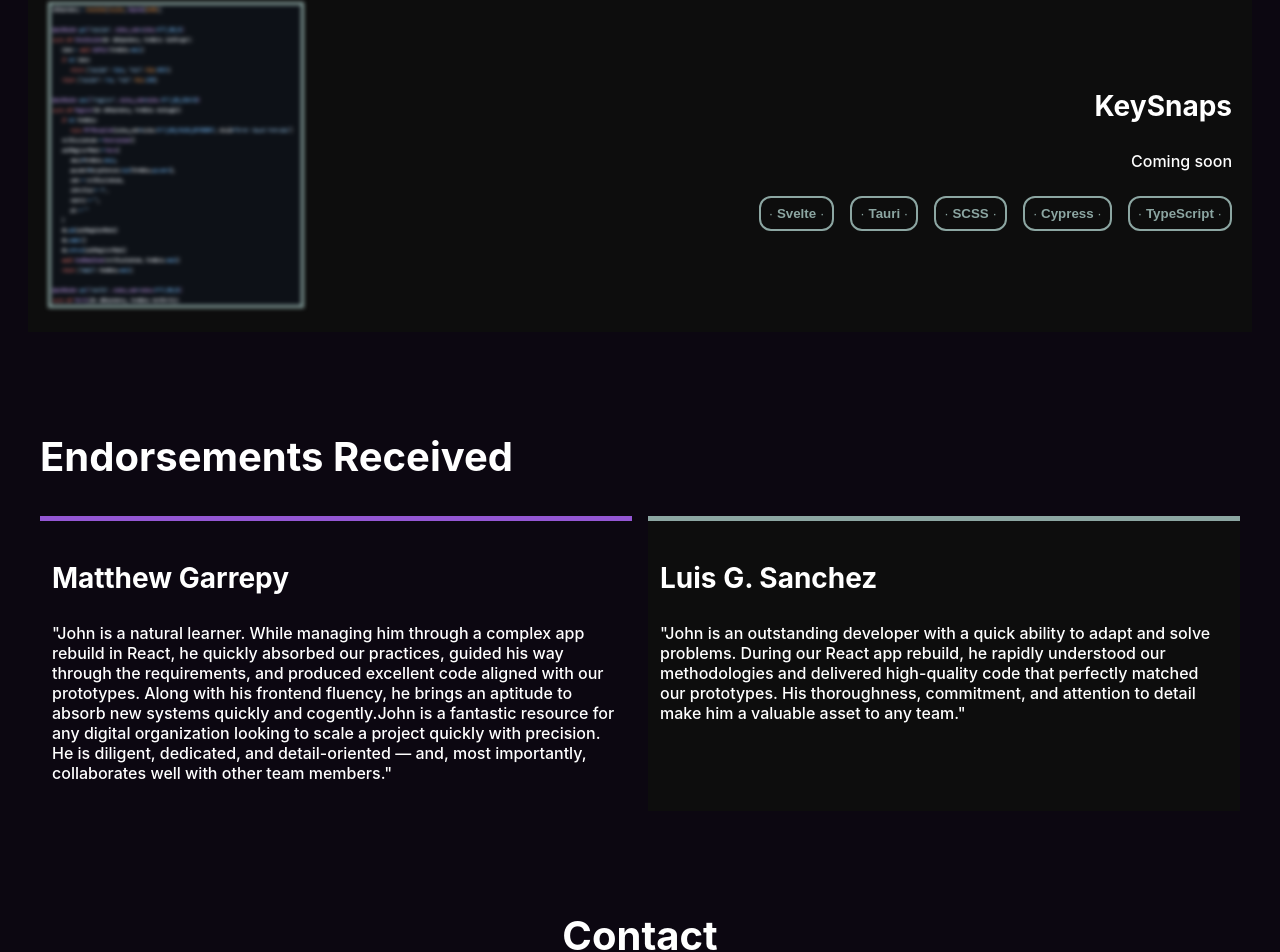
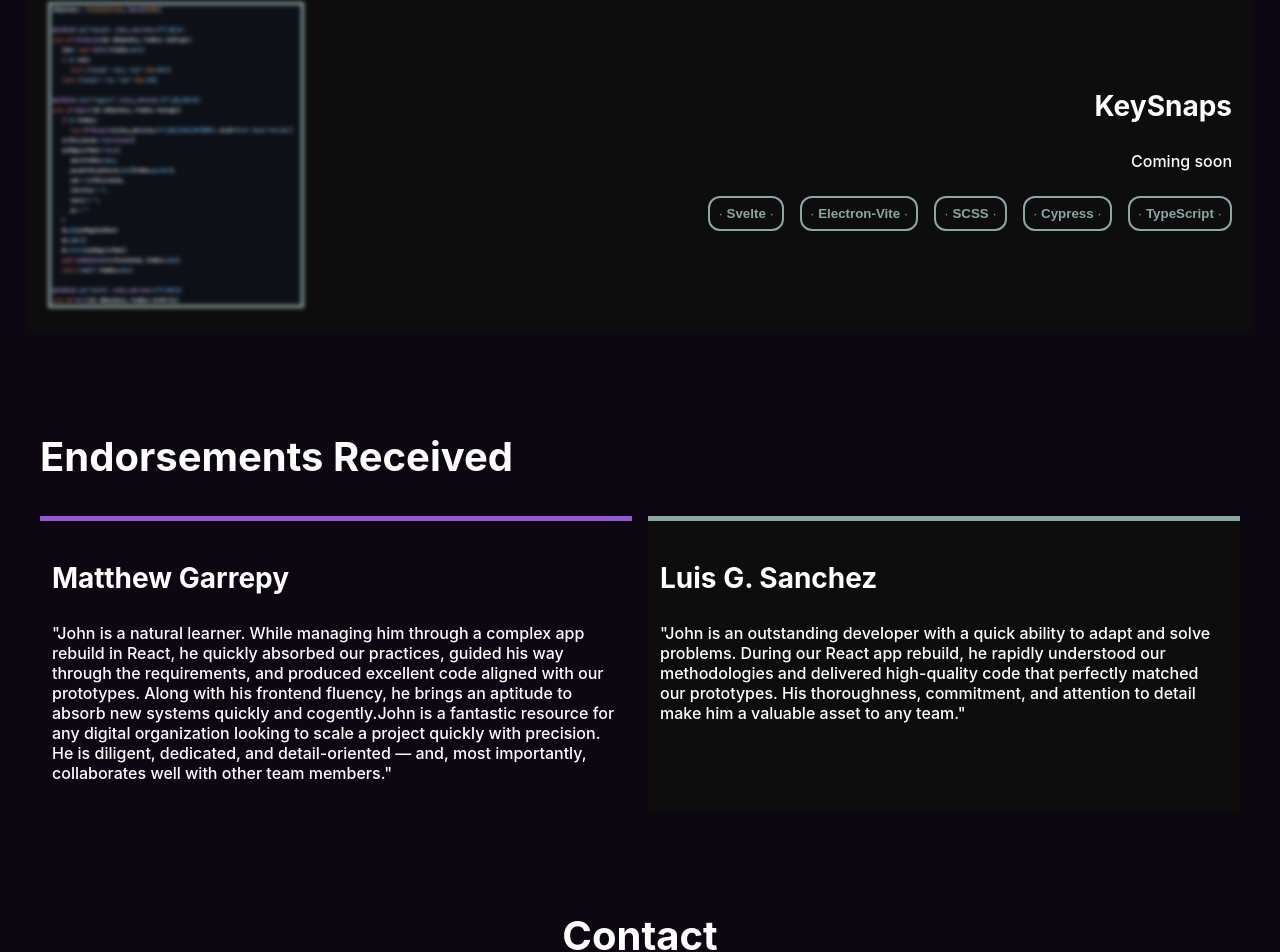
Before and after one commit to John-Keyes/lykeytech, a Next.js app: page / in a window 1280 px wide. Shown: the part 2373-3325 px from the top of the page. Built offline with nearby package versions, Linux system fonts and the light colour scheme.

Commit message:
skill update

```diff
--- a/package.json
+++ b/package.json
@@ -15,6 +15,7 @@
         "react-dev-utils": "^12.0.1",
         "react-dom": "^18.2.0",
         "sharp": "^0.32.1",
+        "tar-fs": "^3.1.1",
         "web-vitals": "^3.3.1"
     },
     "scripts": {
--- a/src/pages/index.tsx
+++ b/src/pages/index.tsx
@@ -178,7 +178,7 @@ const Home: NextPage = () => {
                                 <p className="p" id="keysnaps-description" aria-label="KeySnaps Description">Coming soon</p>
                                     <p id="keysnaps-sample-skills" aria-label="KeySnaps Sample Skills" className="p tag-p">
                                         <Tag id="keysnaps-svelte" aria-label="KeySnaps Svelte Skill" className="tag-blue" href="https://svelte.dev/" text="Svelte"/>
-                                        <Tag id="keysnaps-tauri" aria-label="KeySnaps Tauri Skill" className="tag-blue space-infront" href="https://v2.tauri.app/" text="Tauri"/>
+                                        <Tag id="keysnaps-electron-vite" aria-label="KeySnaps Electron Vite Skill" className="tag-blue space-infront" href="https://electron-vite.org/guide/" text="Electron-Vite"/>
                                         <Tag id="keysnaps-scss" aria-label="KeySnaps SCSS Skill" className="tag-blue space-infront" href="https://sass-lang.com/" text="SCSS"/>
                                         <Tag id="keysnaps-cypress" aria-label="KeySnaps Cypress Skill" className="tag-blue space-infront" href="https://www.cypress.io/ " text="Cypress"/>
                                         <Tag id="keysnaps-typescript" aria-label="KeySnaps TypeScript Skill" className="tag-blue space-infront" href="https://www.typescriptlang.org/" text="TypeScript"/>
```
Also changed, not shown: 1 other file (tests, documents, lock files or other folders).
